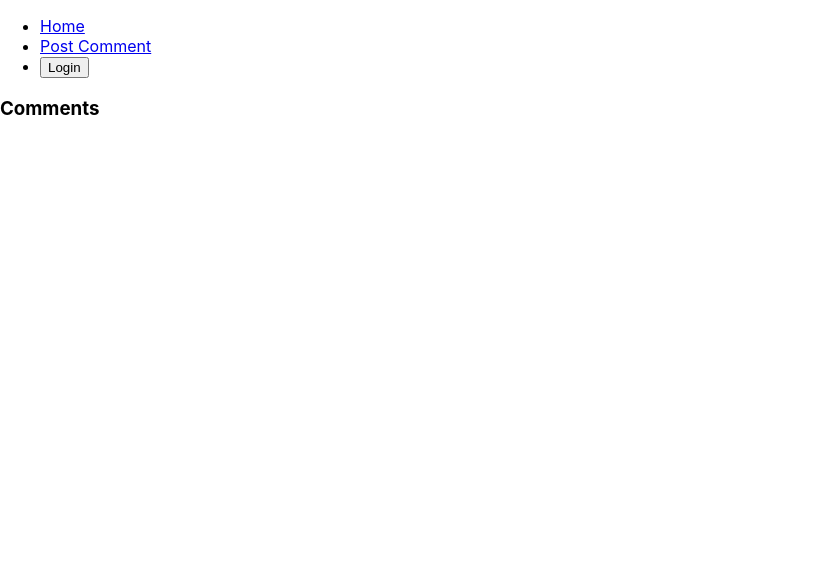
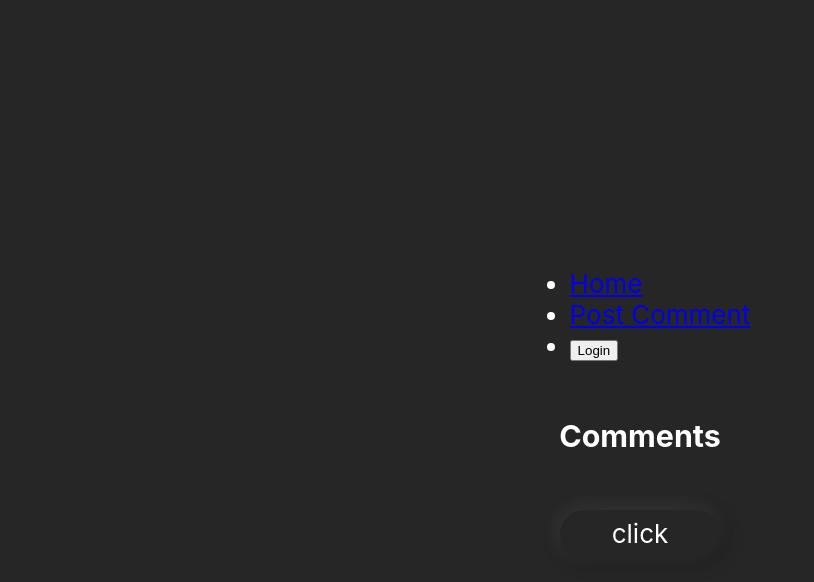
Before and after one commit to lalitlsg/react-testing-rt, a React (Create React App) app: page / in a window 1280 px wide. Shown: the top 582 px of the page, without its empty margins (0-814 px from the left). Built offline with nearby package versions, Linux system fonts and the light colour scheme.

Commit message:
neumorphic btn

```diff
--- a/src/App.css
+++ b/src/App.css
@@ -14,7 +14,7 @@
 }
 
 .App-header {
-  background-color: #282c34;
+  background-color: #262626;
   min-height: 100vh;
   display: flex;
   flex-direction: column;
@@ -28,6 +28,26 @@
   color: #61dafb;
 }
 
+.btn {
+  width: 10rem;
+  height: 3rem;
+  display: flex;
+  flex-direction: column;
+  align-items: center;
+  justify-content: center;
+  cursor: pointer;
+  background-color: #262626;
+  /* background-image: linear-gradient(
+    to bottom right,
+    #262626,
+    rgba(0, 0, 0, 0.3)
+  ); */
+  border-radius: 30px;
+  box-shadow: -3px -3px 20px rgba(242, 242, 242, 0.1),
+    3px 3px 20px rgba(0, 0, 0, 0.3);
+  /* border: 1px solid black */
+}
+
 @keyframes App-logo-spin {
   from {
     transform: rotate(0deg);
--- a/src/App.js
+++ b/src/App.js
@@ -4,6 +4,7 @@ import { connect } from "react-redux";
 import CommentBox from "./components/CommentBox/CommentBox";
 import CommentList from "./components/CommentList/CommentList";
 import { authToggle } from "./actions";
+import "./App.css";
 
 class App extends Component {
   renderLoginButton = () => {
@@ -30,10 +31,11 @@ class App extends Component {
 
   render() {
     return (
-      <div>
+      <div className="App-header">
         {this.renderHeader()}
         <Route path="/post" component={CommentBox} />
         <Route path="/" exact component={CommentList} />
+        <div className="btn">click</div>
       </div>
     );
   }
```
